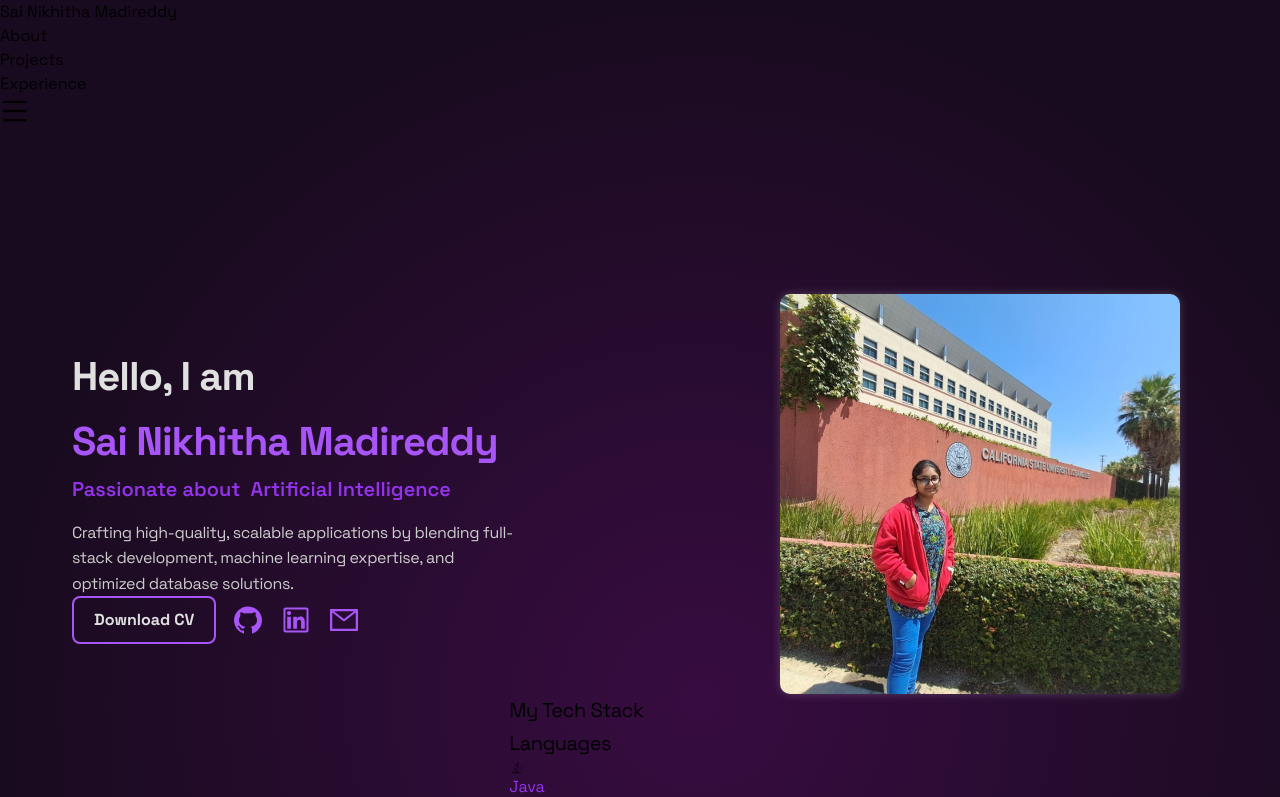
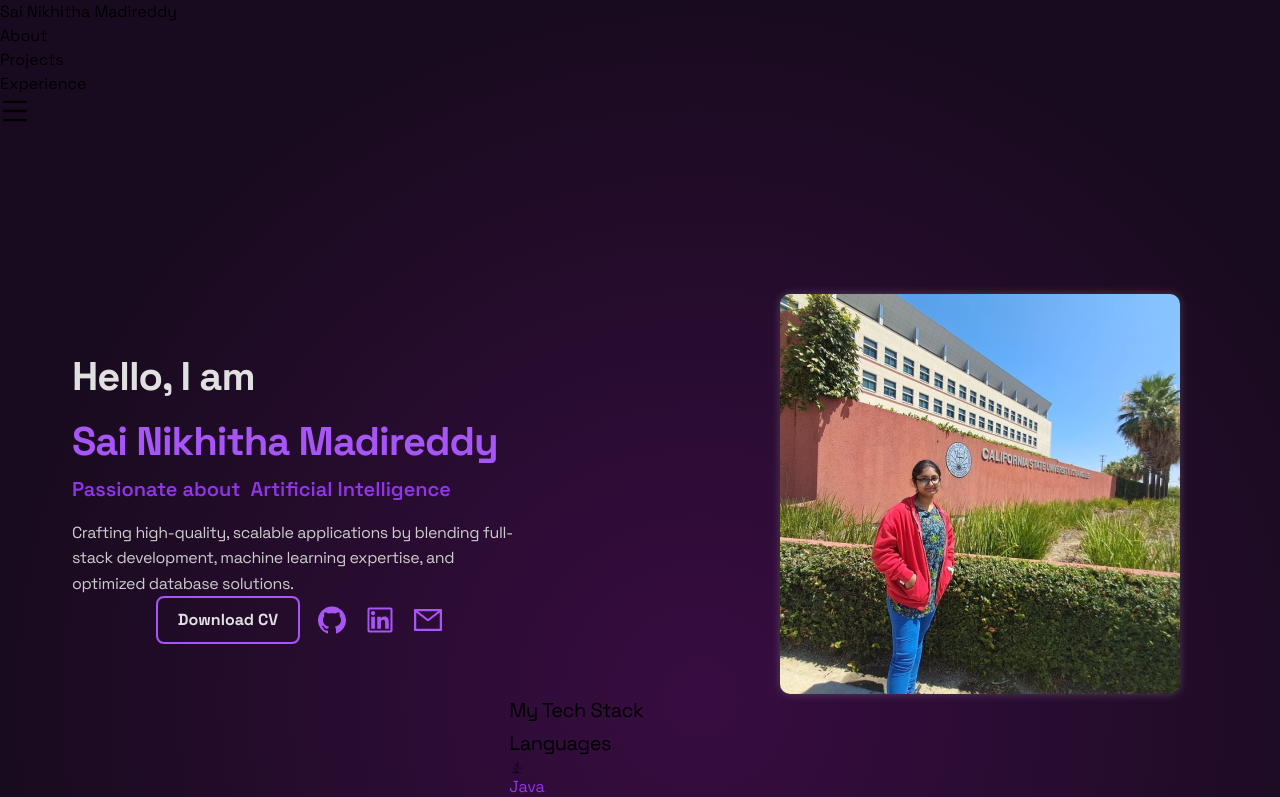
Before and after one commit to nikkipinky/portfolio, a React (Vite) app: page / in a window 1280 px wide. Shown: the top 797 px of the page. Built offline with nearby package versions, Linux system fonts and the light colour scheme.

Commit message:
commit-x

```diff
--- a/src/components/Hero.css
+++ b/src/components/Hero.css
@@ -89,11 +89,14 @@
     flex-direction: column;
     align-items: center;
     gap: 1rem;
+    position: relative;
+    z-index: 2;
   }
 
   @media (min-width: 768px) {
     .hero-buttons {
       flex-direction: row;
+      justify-content: center;
     }
   }
 
--- a/src/components/Hero.jsx
+++ b/src/components/Hero.jsx
@@ -169,7 +169,7 @@ const Hero = () => {
             </motion.button>
 
             <div className="social-icons">
-              <motion.a whileHover={{ scale: 1.2 }} href="https://github.com/nikkipinky/Projects"><AiOutlineGithub /></motion.a>
+              <motion.a whileHover={{ scale: 1.2 }} href="https://github.com/nikkipinky"><AiOutlineGithub /></motion.a>
               <motion.a whileHover={{ scale: 1.2 }} href="https://www.linkedin.com/in/sai-nikhitha-madireddy/"><AiOutlineLinkedin /></motion.a>
               <motion.a whileHover={{ scale: 1.2 }} href="mailto:sainikhithamadireddy2506@gmail.com"><AiOutlineMail /></motion.a>
             </div>
```
